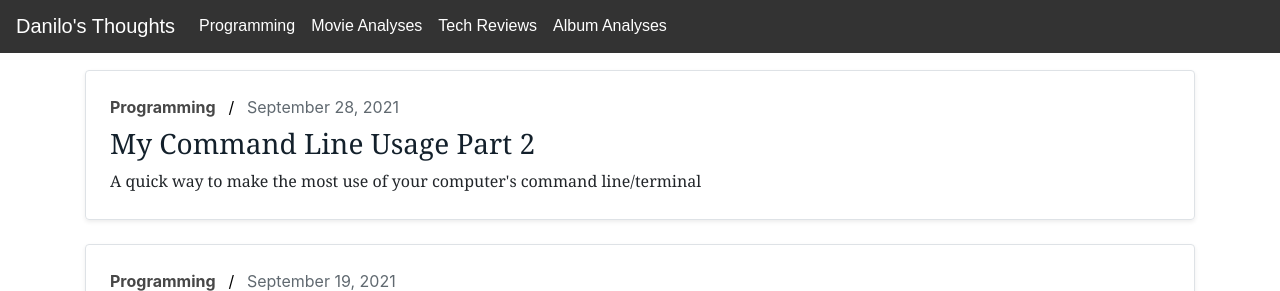
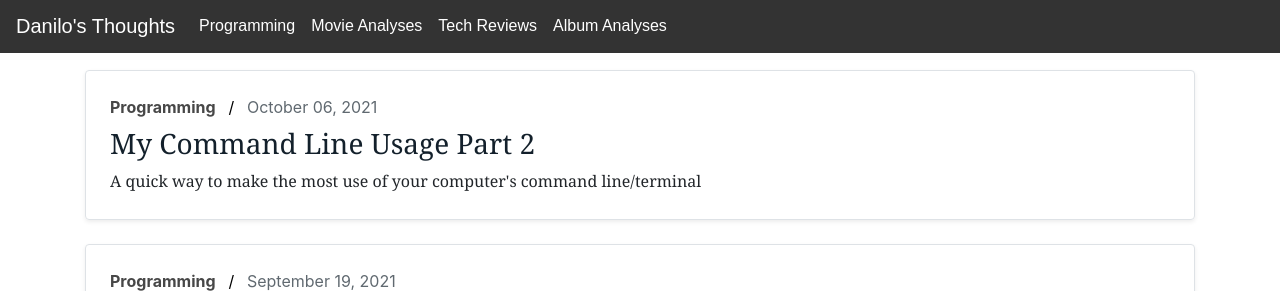
Before and after one commit to dradovic505/dradovic505.github.io, a Jekyll site: the page built from index.html, in a window 1280 px wide and 900 px high. Shown: the top 291 px of the window. Built offline with Jekyll 4.4.1, drawn with Linux system fonts in a browser that asks for light colours; some web fonts are replaced.

Commit message:
fixed article date

```diff
--- a/_articles/command-line-usage-2.html
+++ b/_articles/command-line-usage-2.html
@@ -1,8 +1,8 @@
 ---
 layout: default
 title: "My Command Line Usage Part 2"
-date_str:  "September 28, 2021"
-date_num: 20210928
+date_str:  "October 06, 2021"
+date_num: 20211006
 categories: "command-line"
 group: "Programming"
 summary: "A quick way to make the most use of your computer's command line/terminal"
```
